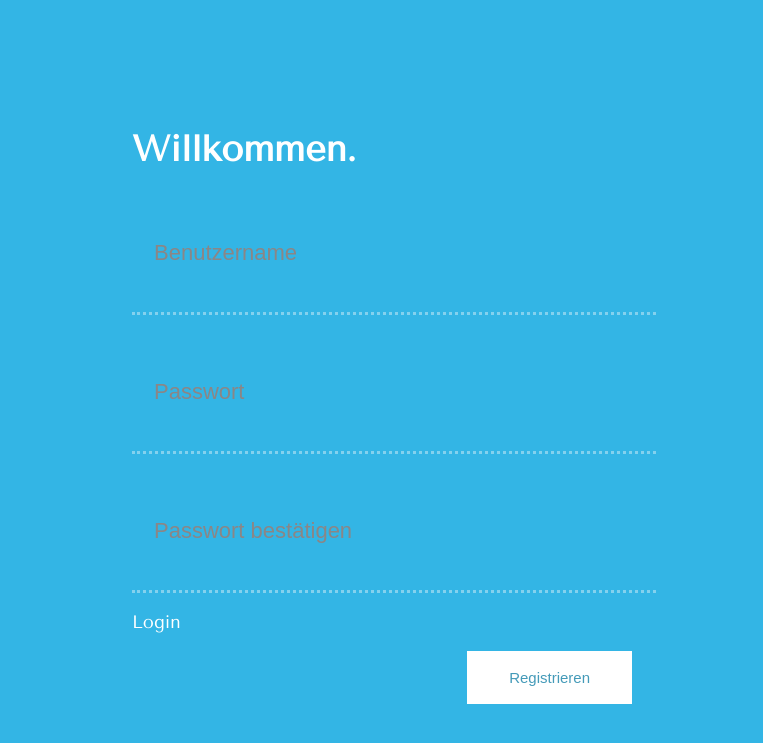
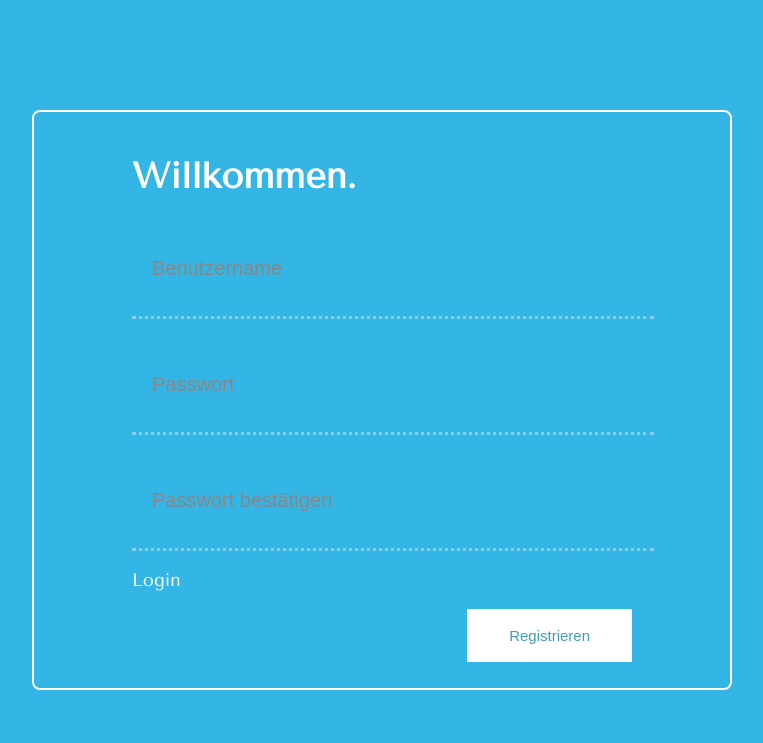
Before and after one commit to Moroo04/chat, a PHP site: page /index.php?aktion=register in a window 1280 px wide. Shown: the top 743 px of the page, without its empty margins (258-1021 px from the left). Run offline with PHP 8.4, Linux system fonts and the light colour scheme.

Commit message:
login/register style

```diff
--- a/css/style.css
+++ b/css/style.css
@@ -1,21 +1,56 @@
-div {
-    width: 500px;
-    height: 400px;
-    background-color: #33b5e5;
-    position: absolute;
-    left: 50%;
-    top: 38%;
-    -webkit-transform: translate(-50%, -50%);
-    transform: translate(-50%, -50%);
-}
-
 body {
     background-color: #33b5e5;
     font-family: "Tenor Sans", sans-serif;
     font-size: 18px;
 }
 
+.content {
+    width: 500px;
+    height: 400px;
+    position: absolute;
+    left: 50%;
+    top: 45%;
+    -webkit-transform: translate(-50%, -50%);
+    transform: translate(-50%, -50%);
+}
 
+.content-register{
+    width: 500px;
+    height: 400px;
+    position: absolute;
+    left: 50%;
+    top: 38%;
+    -webkit-transform: translate(-50%, -50%);
+    transform: translate(-50%, -50%);
+
+}
+
+.login-wrapper {
+    width: 700px;
+    height: 500px;
+    border: 2px solid #fffafa;
+    box-sizing: border-box;
+    border-radius: 8px;
+    position: absolute;
+    left: 50%;
+    top: 45%;
+    -webkit-transform: translate(-50%, -50%);
+    transform: translate(-50%, -50%);
+
+}
+
+.register-wrapper{
+    width: 700px;
+    height: 580px;
+    border: 2px solid #fffafa;
+    box-sizing: border-box;
+    border-radius: 8px;
+    position: absolute;
+    left: 50%;
+    top: 50%;
+    -webkit-transform: translate(-50%, -50%);
+    transform: translate(-50%, -50%);
+}
 
 a {
     color: white;
@@ -31,7 +66,7 @@ a:hover {
 
 input::placeholder {
     color: #8b8686;
-    font-size: 22px;
+    font-size: 20px;
 }
 
 input.feld {
@@ -53,12 +88,12 @@ input.feldr {
     border: none;
     border-bottom: solid rgba(250, 250, 250, 0.4);
     border-bottom-style: dotted;
-    height: 30px;
+    height: 15px;
     width: 500px;
     padding-left: 1em;
     padding-bottom: 2em;
     padding-top: 2em;
-    font-size: 22px;
+    font-size: 20px;
 }
 
 input.feld:focus {
@@ -71,7 +106,7 @@ input.feld:focus {
 input.feldr:focus {
     background-color: #64bee8;
     outline: none;
-    font-size: 22px;
+    font-size: 20px;
 
 }
 
@@ -87,7 +122,7 @@ input.feldr:focus {
     font-size: 15px;
 }
 
-#anmelden:hover{
+#anmelden:hover {
     background-color: #dbe8ee;
 }
 
--- a/view/AjaxController/alleNachrichtenAktion.tpl.php
+++ b/view/AjaxController/alleNachrichtenAktion.tpl.php
@@ -1,9 +1,11 @@
-
 <table id="Nachrichten">
     <?php foreach (array_slice($nachrichten, -20) as $nachricht) { ?>
         <tr>
             <td>
-                            <?= $nachricht->getPerson()->getName() . ': ' . $nachricht->getText() ?><br>
+                <i><b><?= $nachricht->getPerson()->getName() . ': ' ?></b></i>
+            </td>
+            <td>
+                <?= $nachricht->getText() ?><br>
             </td>
         </tr>
     <?php } ?>
--- a/view/IndexController/loginAktion.tpl.php
+++ b/view/IndexController/loginAktion.tpl.php
@@ -9,6 +9,7 @@
 </head>
 
 <body>
+    <div class="login-wrapper">
         <div class="content">
             <form action="model/einloggen.php" method="post">
 
@@ -26,9 +27,11 @@
 
             </form>
             <?php if (isset($_GET['error']) && $_GET['error'] == 1) { ?>
-            <p style="color: red; font-family: Tenor Sans, sans-serif; font-size: 16px; font-weight: bold;">Benutzername oder Passwort falsch
+                <p style="color: red; font-family: Tenor Sans, sans-serif; font-size: 16px; font-weight: bold;">Benutzername
+                    oder Passwort falsch
                 </p>
             <?php } ?>
+        </div>
     </div>
 
 
--- a/view/IndexController/registerAktion.tpl.php
+++ b/view/IndexController/registerAktion.tpl.php
@@ -9,7 +9,8 @@
 </head>
 
 <body>
-    <div class="content">
+    <div class="register-wrapper">
+        <div class="content-register">
             <form action="model/registrieren.php" method="post">
 
                 <h1>Willkommen.</h1>
@@ -20,7 +21,8 @@
                     <input class="feldr" type="password" name="passwort" placeholder="Passwort" required />
                 </p>
                 <p>
-                <input class="feldr" type="password" name="passwort_ok" placeholder="Passwort bestätigen" required />
+                    <input class="feldr" type="password" name="passwort_ok" placeholder="Passwort bestätigen"
+                        required />
                 </p>
                 <a id="registrieren" href="index.php?aktion=login">Login</a>
                 <p>
@@ -34,7 +36,7 @@
                 </p>
             <?php } ?>
         </div>
-
+    </div>
 
 </body>
 
--- a/view/IndexController/zeigeChatAktion.tpl.php
+++ b/view/IndexController/zeigeChatAktion.tpl.php
@@ -13,8 +13,10 @@
 </head>
 
 <body>
+
     <div id="chat_wrapper">
         <div id="chat">
+
             <a href="index.php" title="Ausloggen">
                 <i class="fa fa-sign-out" style="font-size:60px"></i>
             </a>
@@ -28,19 +30,19 @@
             <div id="chatlog">
 
             </div>
+
             <form action="#" class="typing-area">
                 <div id="input">
-
                     <input type="text" id="message-input" name="message" placeholder="Nachricht eingeben...">
                 </div>
             </form>
+
         </div>
     </div>
 
     <script src="javascript/sendMessage.js"></script>
     <script src="javascript/getMessage.js"></script>
 
-
 </body>
 
 </html>
```
Lines whose indentation alone changed are shown as unchanged.
